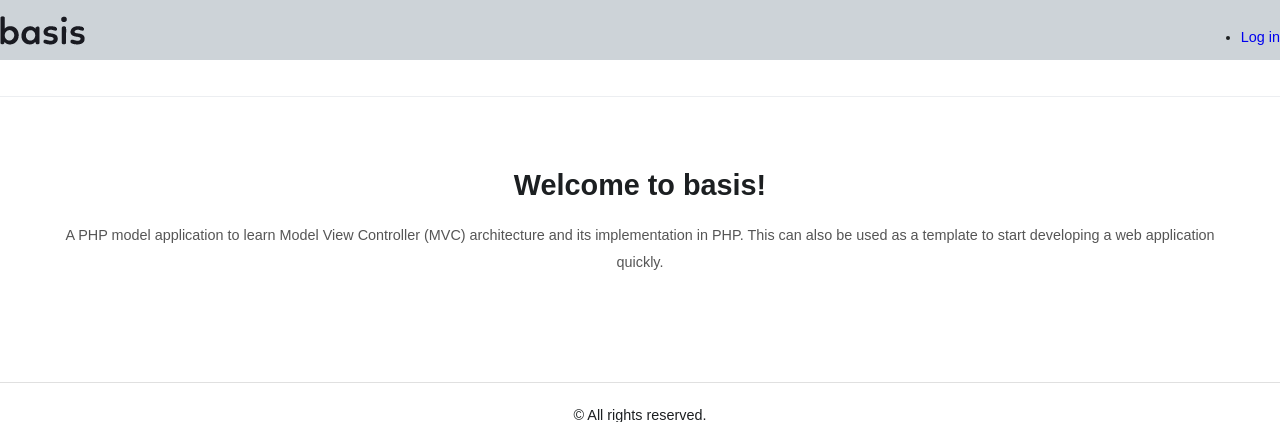
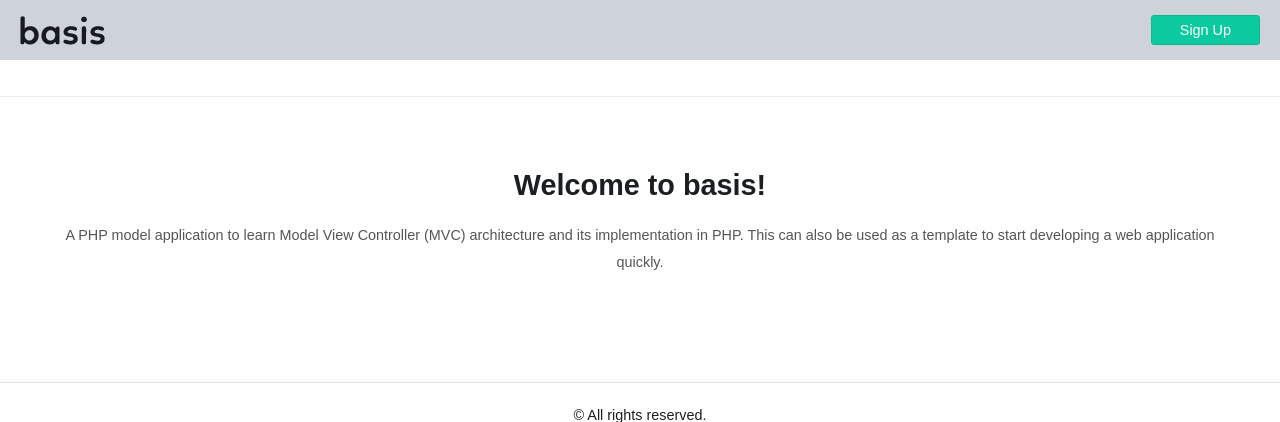
Before and after one commit to phppot/basis, a PHP site: page /basis/ in a window 1280 px wide. Shown: the top 422 px of the page. Run offline with PHP 8.4, Linux system fonts and the light colour scheme.

Commit message:
header menu item alignment fix

```diff
--- a/view/common/header.php
+++ b/view/common/header.php
@@ -10,25 +10,11 @@ use \PhpPot\Common\Config;
             </a>
             <div class="float-right">
                 <ul class="main-menu" id="main-menu">
-<?php
-$sessMemberId = $this->u->getSess("member_id");
-if (! isset($sessMemberId)) {
-    // this if condition is for not loggedin user.
-    ?>
-            <li class="main-menu-item"><a
-                        href='<?php $u->xecho(Config::WORK_ROOT); ?>login/'><div
-                                class="highlight login header-font">Log
-                                in</div></a></li>
-                             <?php
-    if (! empty($appProperty) && $appProperty[0]["disable_signup"] != "1") {
-        ?>
                     <li class="main-menu-item"><a
                         href='<?php $u->xecho(Config::WORK_ROOT); ?>signup/'>
                             <div class="highlight signup header-font">Sign
                                 Up</div>
                     </a></li>
-                          <?php }?>
-<?php } ?>
                 </ul>
             </div>
             <!--  header-right-menu  ends -->
--- a/view/css/style.css
+++ b/view/css/style.css
@@ -267,7 +267,7 @@ img {
 
 #header {
 	background-color: #cdd3d8;
-	padding: 15px 0px;
+	padding: 15px 20px;
 	height: 60px;
 }
 
@@ -303,14 +303,20 @@ img {
 	border-radius: 3px;
 	padding: 6px 28px;
 	border: 1px solid;
+    color: #fff;
+    background-color: #0ccaa0;
+    border-color: #0ab992;
 }
 
 .signup:hover {
-	color: #fff;
-	background-color: #0ccaa0;
-	border-color: #0ccaa0;
+	background-color: #0ab992;
 }
-
+li.main-menu-item {
+    list-style-type: none;
+}
+ul#main-menu {
+    margin: 0;
+}
 /************************** HEADER ENDS */
 #footer {
     border-top: 1px solid #e0e0e0;
```
